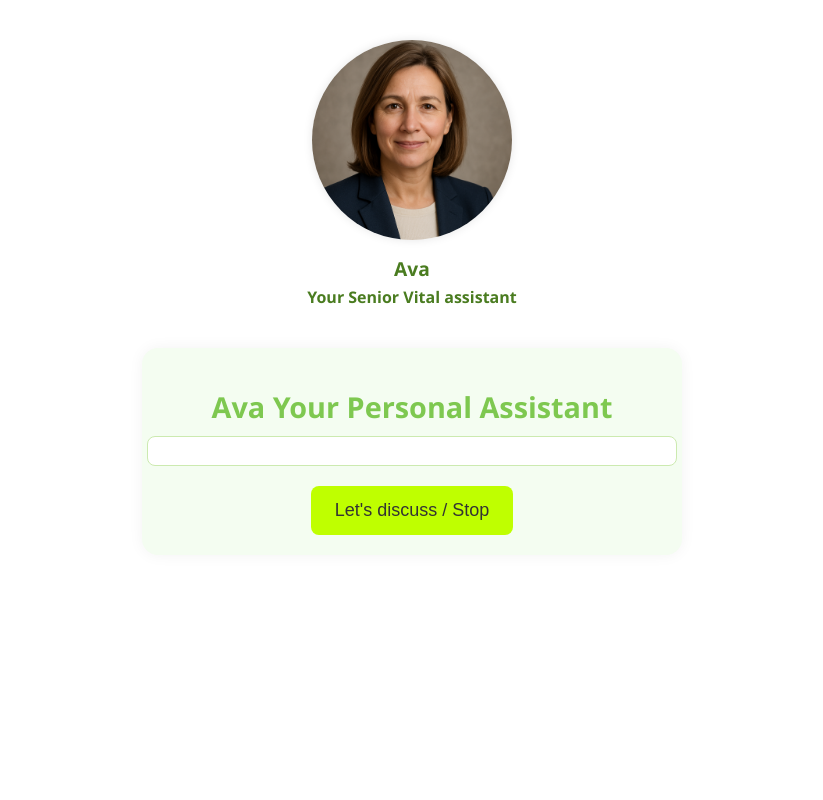
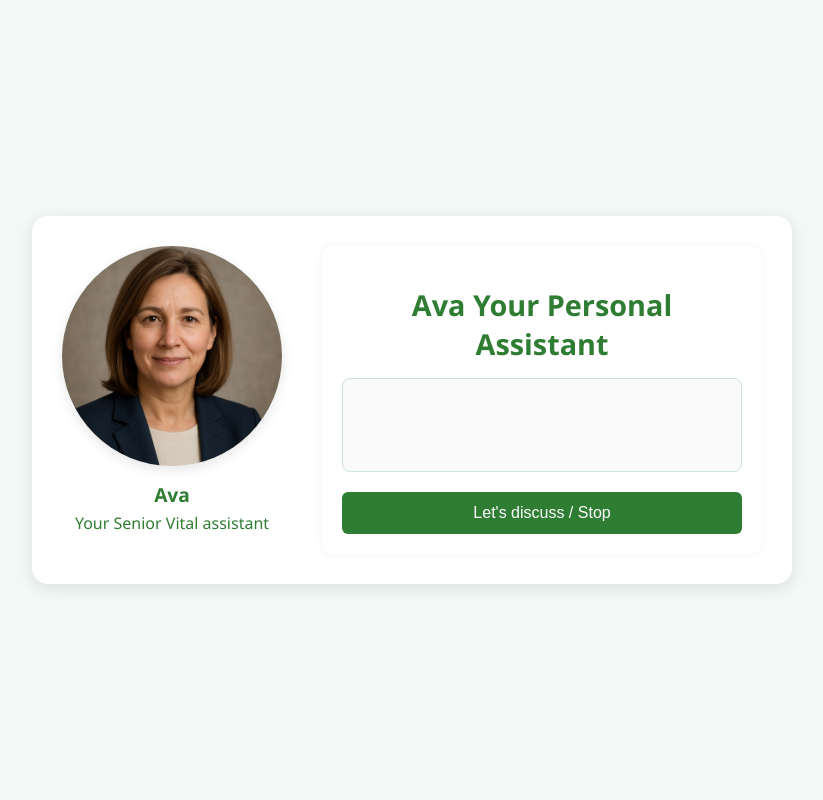
Before and after one commit to JUMUS01/ava-assistant, a Flask app: page / in a window 1280 px wide. Shown: the whole page, without its empty margins (228-1051 px from the left). Run offline with Flask 3, Linux system fonts and the light colour scheme; some libraries are stand-ins or nearby versions.

Commit message:
Improve UI layout with professional dark green theme and avatar on right

```diff
--- a/static/style.css
+++ b/static/style.css
@@ -2,121 +2,109 @@ body {
   margin: 0;
   padding: 0;
   font-family: 'Segoe UI', sans-serif;
-  background: #ffffff;
+  background: #F1F8F6; /* Light neutral green background */
   color: #333;
   display: flex;
   justify-content: center;
-  align-items: flex-start;
-  padding: 40px 20px;
+  align-items: center;
   height: 100vh;
-  box-sizing: border-box;
 }
 
 .container {
   display: flex;
+  flex-direction: row; /* Chat left, Avatar right */
+  gap: 40px;
+  background: white;
+  padding: 30px;
+  border-radius: 16px;
+  box-shadow: 0 4px 15px rgba(0, 0, 0, 0.1);
+}
+
+.chat-panel {
+  width: 400px;
+  display: flex;
   flex-direction: column;
-  align-items: center;
-  width: 100%;
-  max-width: 500px;
+  background: #ffffff;
+  border-radius: 12px;
+  padding: 20px;
+  box-shadow: 0 0 10px rgba(0, 0, 0, 0.05);
+}
+
+h1 {
+  font-size: 1.8em;
+  margin-bottom: 15px;
+  color: #2E7D32; /* Professional dark green */
+  text-align: center;
+}
+
+#chatBox {
+  flex: 1;
+  height: 300px;
+  overflow-y: auto;
+  padding: 12px;
+  background: #fafafa;
+  border: 1px solid #cde3d2;
+  border-radius: 8px;
+  margin-bottom: 20px;
+  font-size: 1.05em;
+  line-height: 1.6;
+}
+
+#chatBox strong {
+  color: #2E7D32;
+}
+
+button {
+  padding: 12px 18px;
+  font-size: 16px;
+  border: none;
+  background: #2E7D32; /* Dark green button */
+  color: white;
+  border-radius: 6px;
+  cursor: pointer;
+  transition: background 0.2s;
+}
+
+button:hover {
+  background: #1B5E20; /* Even darker on hover */
 }
 
 .avatar {
   text-align: center;
-  margin-bottom: 20px;
 }
 
-#lottieAvatar {
-  width: 240px;   /* ?? Larger avatar */
-  height: 240px;
-  margin: 0 auto;
+.avatar img {
+  width: 220px;
+  height: 220px;
+  border-radius: 50%;
+  box-shadow: 0 4px 12px rgba(0, 0, 0, 0.1);
+  transition: transform 0.3s, box-shadow 0.3s;
+}
+
+.avatar img.speaking {
+  transform: scale(1.05);
+  box-shadow: 0 0 20px #4CAF50, 0 0 40px #2E7D32; /* Darker glow */
 }
 
 .avatar p {
   margin-top: 10px;
   font-size: 1.2em;
-  color: #4a7c20;
-  font-weight: bold;
-}
-
-.chat-panel {
-  width: 100%;
-  max-width: 600px;
-  background: #f4fdf1;
-  border-radius: 16px;
-  padding: 20px;
-  box-shadow: 0 0 15px rgba(0,0,0,0.05);
-  display: flex;
-  flex-direction: column;
-  align-items: center;
-}
-
-h1 {
-  font-size: 1.8em;
-  margin-bottom: 10px;
-  color: #7ec850;
-  text-align: center;
-}
-
-#chatBox {
-  width: 100%;
-  max-height: 400px;
-  overflow-y: auto;
-  padding: 14px;
-  background: #ffffff;
-  border: 1px solid #cceab0;
-  border-radius: 8px;
-  margin-bottom: 20px;
-  font-size: 1.1em;
-  line-height: 1.6;
-}
-
-#chatBox p {
-  margin: 8px 0;
-}
-
-#chatBox strong {
-  color: #7ec850;
-}
-
-button {
-  padding: 14px 24px;
-  font-size: 18px;
-  border: none;
-  background: #bfff00;
-  color: #333;
-  border-radius: 8px;
-  cursor: pointer;
-  transition: background 0.2s;
-}
-
-button:hover {
-  background: #a8e063;
+  color: #2E7D32;
 }
 
 @media (max-width: 768px) {
   .container {
     flex-direction: column;
     align-items: center;
+    gap: 20px;
   }
 
   .chat-panel {
     width: 90%;
   }
 
-  #lottieAvatar {
-    width: 200px;
-    height: 200px;
+  .avatar img {
+    width: 180px;
+    height: 180px;
   }
 }
-.avatar img {
-  width: 200px;
-  height: 200px;
-  border-radius: 50%;
-  box-shadow: 0 0 10px rgba(0, 0, 0, 0.1);
-  transition: box-shadow 0.3s ease, transform 0.3s ease;
-}
-
-.avatar img.speaking {
-  transform: scale(1.05);
-  box-shadow: 0 0 25px #a8e063, 0 0 40px #bfff00;
-}
```
